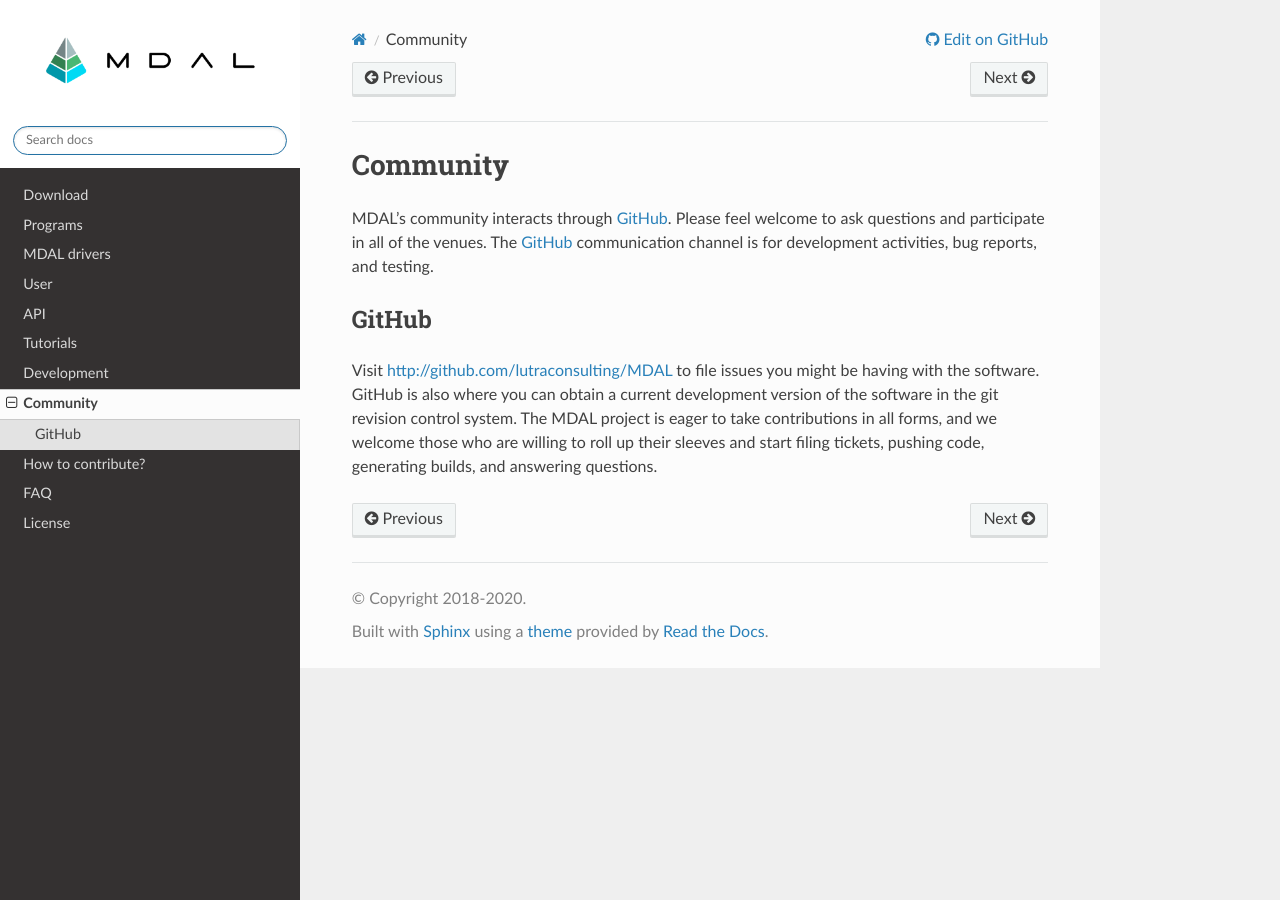
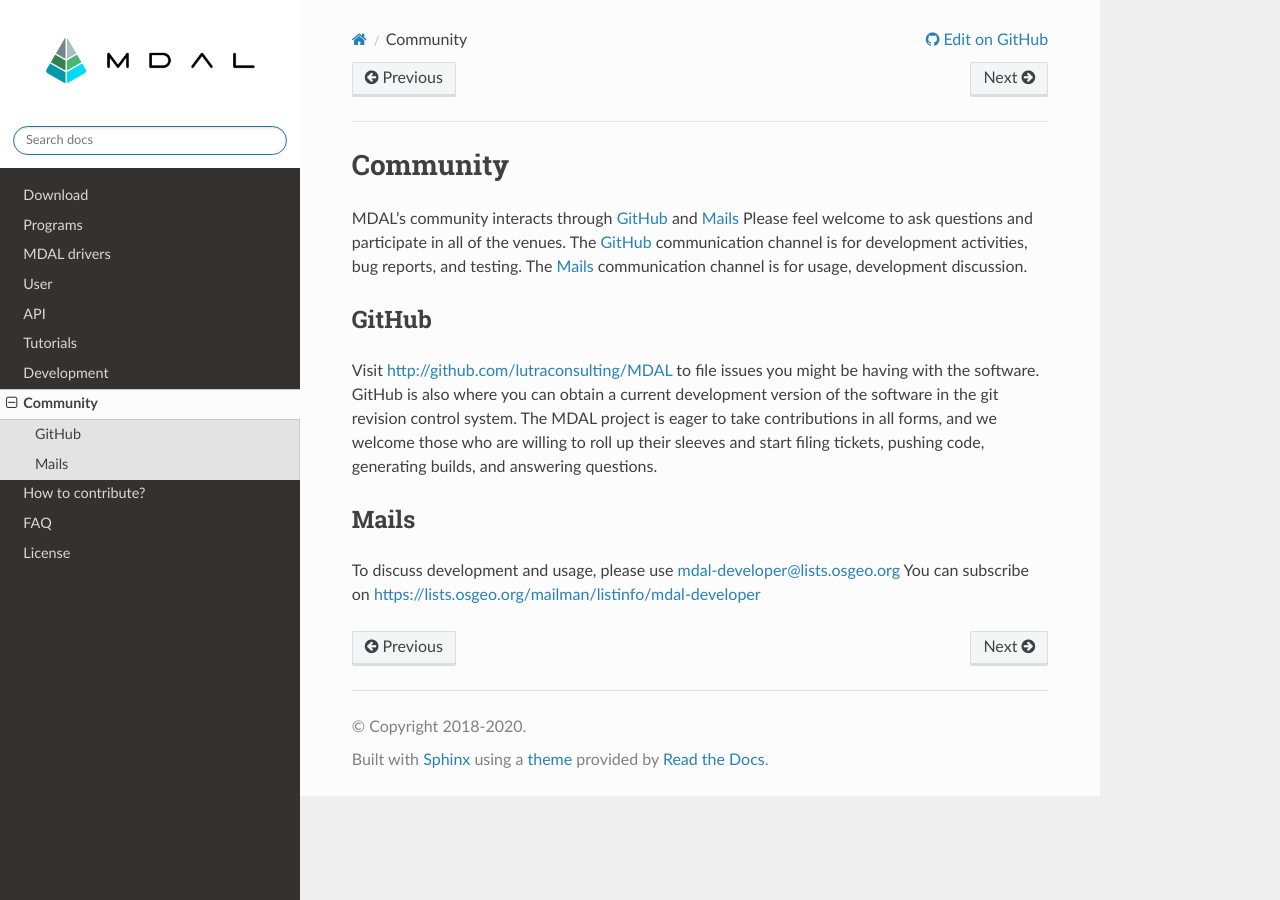
Before and after one commit to lutraconsulting/MDAL, a Sphinx documentation site: the page built from docs/source/community.rst, in a window 1280 px wide. Built offline with Sphinx 7.4.7, drawn with Linux system fonts in a browser that asks for light colours.

Commit message:
update docs

```diff
--- a/docs/source/community.rst
+++ b/docs/source/community.rst
@@ -4,10 +4,11 @@
 Community
 ================================================================================
 
-MDAL's community interacts through `GitHub`_.
+MDAL's community interacts through `GitHub`_ and `Mails`_
 Please feel welcome to ask questions and participate in all of the
 venues.  The `GitHub`_ communication channel is
 for development activities, bug reports, and testing.
+The `Mails`_ communication channel is for usage, development discussion.
 
 GitHub
 ------
@@ -18,3 +19,9 @@
 take contributions in all forms, and we welcome those who are willing to roll
 up their sleeves and start filing tickets, pushing code, generating builds, and
 answering questions.
+
+Mails
+-----
+
+To discuss development and usage, please use mdal-developer@lists.osgeo.org
+You can subscribe on https://lists.osgeo.org/mailman/listinfo/mdal-developer
```
Also changed, not shown: README.md (+5 -1 lines).
